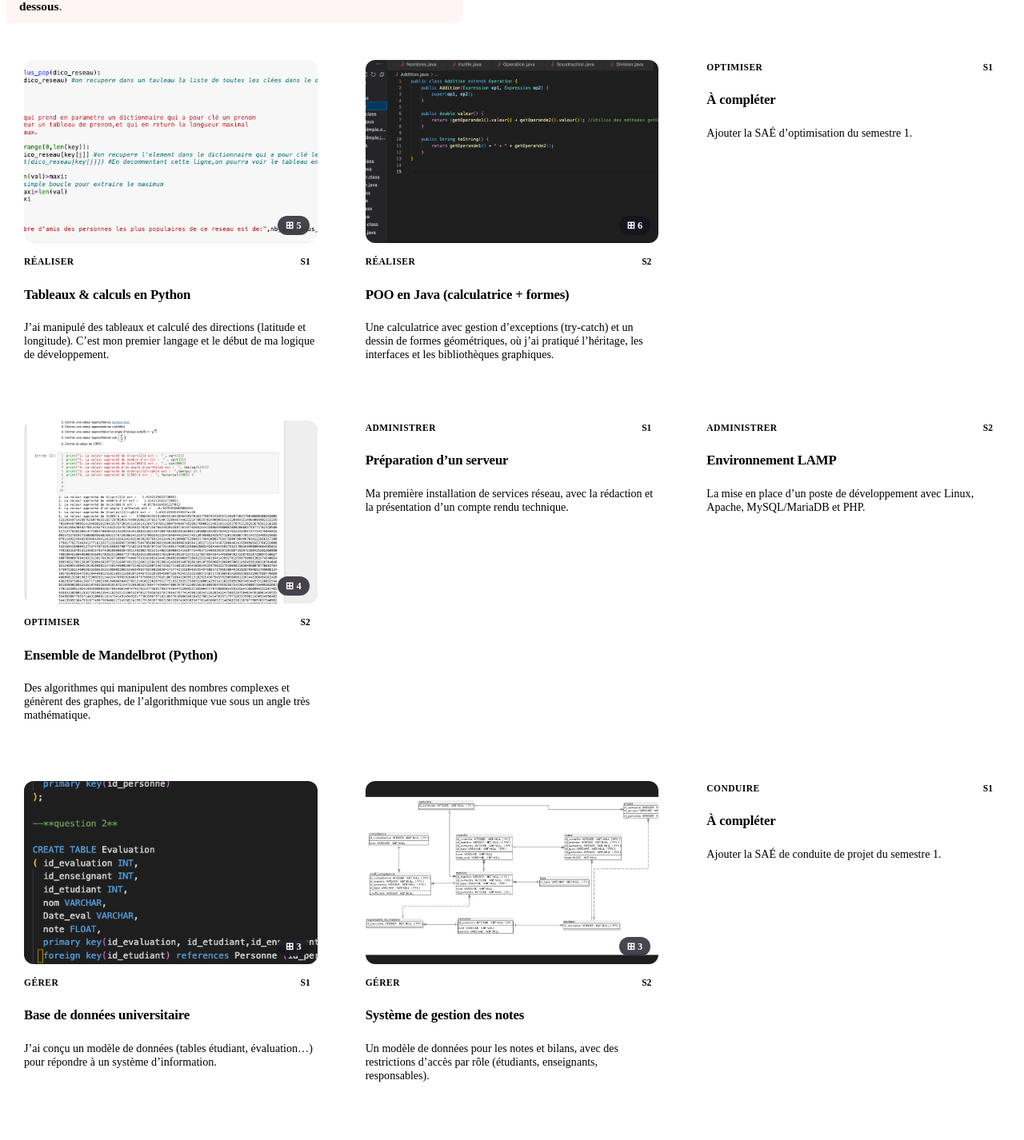
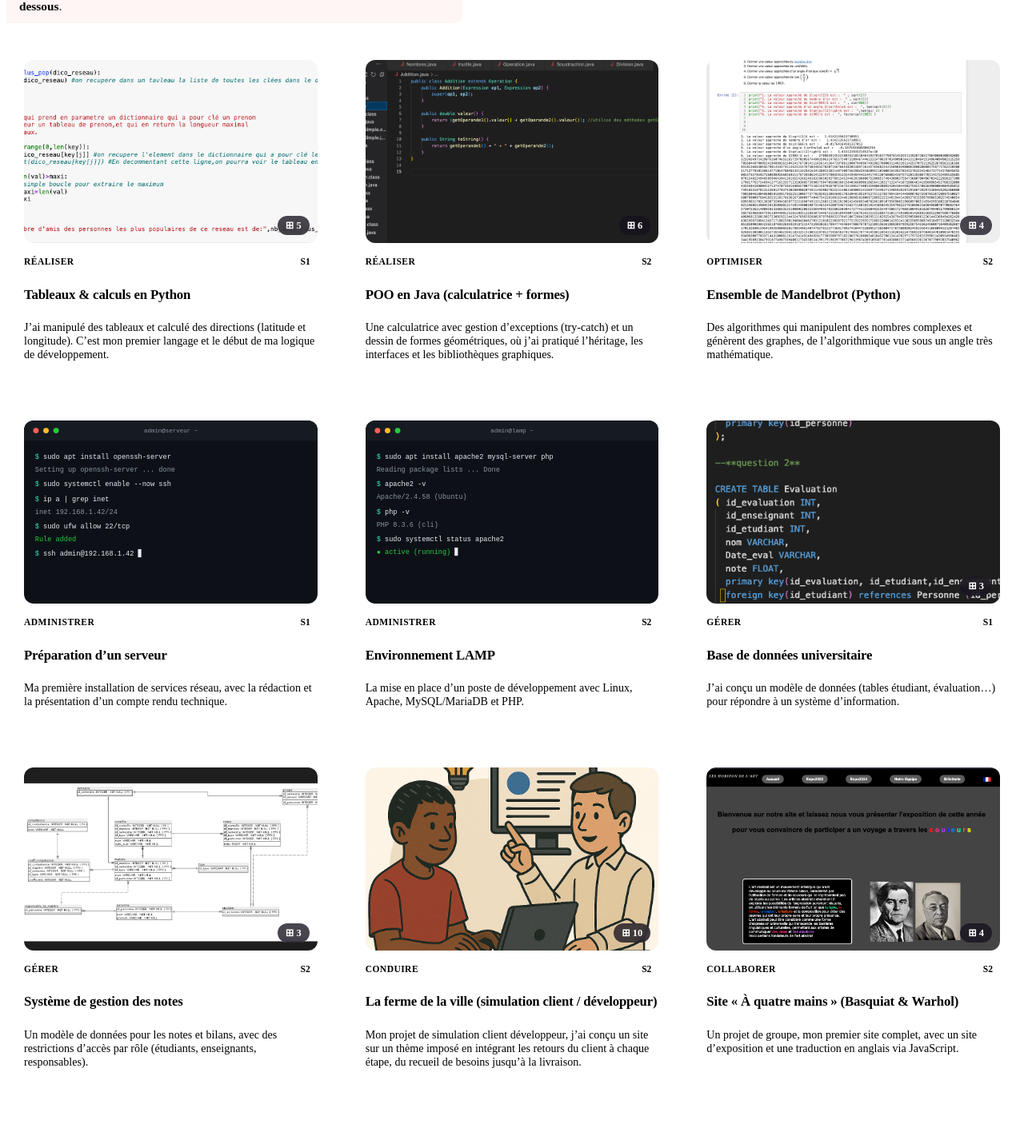
Before and after one commit to SKGE93/portfolio-academique-villetaneuse, a React (Vite) app: page / in a window 1280 px wide. Shown: the part 3574-5000 px from the top of the page at 80% size. Built offline with nearby package versions, Linux system fonts and the light colour scheme; the HTML template or start-up script is replaced by a standard one.

Commit message:
SAÉ 1ère année: suppression des vides, visuels terminal pour serveur/LAMP, fusion La ferme de la ville = simulation client/dev; projets réordonnés (OtakuGo S5 avant Messagerie)

```diff
--- a/src/data/content.js
+++ b/src/data/content.js
@@ -90,7 +90,7 @@ export const competences = [
     resume:
       'J’ai adoré la simulation client développeur parce qu’elle m’a fait toucher du doigt mon objectif de devenir développeur web. En jouant tour à tour le client et le développeur, j’ai appris à recueillir un besoin, à dialoguer et à composer avec un client qui tarde parfois à répondre. J’ai compris concrètement comment un simple retard de réponse peut décaler tout un projet.',
     outils: ['Cahier des charges', 'Maquettage', 'HTML/CSS/JS', 'Gestion des délais'],
-    preuves: ['Simulation client/développeur'],
+    preuves: ['La ferme de la ville (simulation client/développeur)'],
     ressources: ['Gestion de projet', 'Conduite de projet'],
   },
   {
@@ -200,13 +200,6 @@ export const saesY1 = [
   {
     competence: 'Optimiser',
     color: 'var(--coral)',
-    semestre: 'S1',
-    titre: 'À compléter',
-    desc: 'Ajouter la SAÉ d’optimisation du semestre 1.',
-  },
-  {
-    competence: 'Optimiser',
-    color: 'var(--coral)',
     semestre: 'S2',
     titre: 'Ensemble de Mandelbrot (Python)',
     desc: 'Des algorithmes qui manipulent des nombres complexes et génèrent des graphes, de l’algorithmique vue sous un angle très mathématique.',
@@ -220,6 +213,7 @@ export const saesY1 = [
     semestre: 'S1',
     titre: 'Préparation d’un serveur',
     desc: 'Ma première installation de services réseau, avec la rédaction et la présentation d’un compte rendu technique.',
+    img: 'terminal-serveur.svg',
   },
   {
     competence: 'Administrer',
@@ -227,6 +221,7 @@ export const saesY1 = [
     semestre: 'S2',
     titre: 'Environnement LAMP',
     desc: 'La mise en place d’un poste de développement avec Linux, Apache, MySQL/MariaDB et PHP.',
+    img: 'terminal-lamp.svg',
   },
   // Gérer
   {
@@ -251,27 +246,13 @@ export const saesY1 = [
   {
     competence: 'Conduire',
     color: 'var(--amber)',
-    semestre: 'S1',
-    titre: 'À compléter',
-    desc: 'Ajouter la SAÉ de conduite de projet du semestre 1.',
-  },
-  {
-    competence: 'Conduire',
-    color: 'var(--amber)',
     semestre: 'S2',
-    titre: 'Simulation client / développeur',
-    desc: 'Du recueil de besoins, un cahier des charges et du travail à distance (maquettes, mails, gestion des délais).',
-    img: 'simulation-1.png',
-    gallery: ['simulation-1.png', 'simulation-2.png', 'simulation-3.png', 'simulation-4.png', 'simulation-5.png', 'simulation-6.png', 'simulation-7.png', 'simulation-8.png', 'simulation-9.png'],
+    titre: 'La ferme de la ville (simulation client / développeur)',
+    desc: 'Mon projet de simulation client développeur, j’ai conçu un site sur un thème imposé en intégrant les retours du client à chaque étape, du recueil de besoins jusqu’à la livraison.',
+    img: 'cover-fermedelaville.png',
+    gallery: ['cover-fermedelaville.png', 'simulation-1.png', 'simulation-2.png', 'simulation-3.png', 'simulation-4.png', 'simulation-5.png', 'simulation-6.png', 'simulation-7.png', 'simulation-8.png', 'simulation-9.png'],
   },
   // Collaborer
-  {
-    competence: 'Collaborer',
-    color: 'var(--pink)',
-    semestre: 'S1',
-    titre: 'À compléter',
-    desc: 'Ajouter la SAÉ de travail en équipe du semestre 1.',
-  },
   {
     competence: 'Collaborer',
     color: 'var(--pink)',
@@ -349,6 +330,15 @@ export const projects = [
     link: 'https://github.com/SKGE93/weather-dash',
   },
   {
+    nom: 'OtakuGo',
+    img: 'cover-otakugo.png',
+    type: 'Universitaire',
+    annee: '2025',
+    desc: 'Avec une équipe de cinq nous avons créé cette application mobile qui recommande des contenus selon les goûts de l’utilisateur. J’étais fier d’y arriver alors que je ne connaissais ni Flutter ni Dart au départ, et ça m’a prouvé que je peux monter vite en compétence.',
+    tech: ['Flutter', 'Dart', 'JSON'],
+    link: 'https://github.com/SKGE93/Application-mobile-de-recommendations-anime',
+  },
+  {
     nom: 'Messagerie annotée',
     img: 'cover-messagerie.png',
     type: 'Universitaire',
@@ -356,15 +346,6 @@ export const projects = [
     desc: 'En groupe nous avons imaginé une messagerie où il faut annoter les messages pour pouvoir continuer à discuter, ce qui pousse à une lecture plus active. J’ai trouvé passionnant de gérer le temps réel avec les WebSocket et de structurer le back en PHP avec une architecture MVC.',
     tech: ['PHP', 'MVC', 'WebSocket', 'Ratchet', 'Figma'],
     link: 'https://github.com/Cheick6/SAE_S4',
-  },
-  {
-    nom: 'OtakuGo',
-    img: 'cover-otakugo.png',
-    type: 'Universitaire',
-    annee: '2024',
-    desc: 'Avec une équipe de cinq nous avons créé cette application mobile qui recommande des contenus selon les goûts de l’utilisateur. J’étais fier d’y arriver alors que je ne connaissais ni Flutter ni Dart au départ, et ça m’a prouvé que je peux monter vite en compétence.',
-    tech: ['Flutter', 'Dart', 'JSON'],
-    link: 'https://github.com/SKGE93/Application-mobile-de-recommendations-anime',
   },
   {
     nom: 'Expo « À quatre mains », Basquiat & Warhol',
```
Also changed, not shown: public/img/terminal-lamp.svg (added), public/img/terminal-serveur.svg (added).
